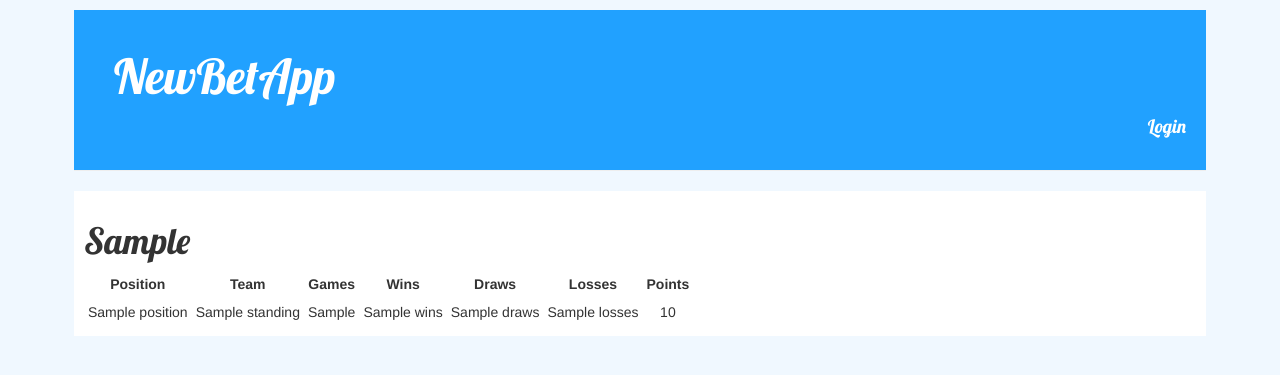
After one commit to psawicki5/Django-NewBet-App, a Django app: a page that uses NewBet/betapp/templates/base.html in a window 1280 px wide. The commit adds this page. Shown: the top 375 px of the page. Run offline with Django 3.2, Linux system fonts and the light colour scheme; tables that the repository leaves empty hold one stand-in row (values such as "Sample post"); a database or web service that is not in the repository returns one stand-in record (values such as "Sample title"); data that the repository does not hold is empty; some libraries are stand-ins or nearby versions.

Commit message:
add league table

```diff
--- a/NewBet/NewBet/urls.py
+++ b/NewBet/NewBet/urls.py
@@ -24,6 +24,8 @@ urlpatterns = [
     url(r'^$', CompetitionsView.as_view(), name="competitions"),
     url(r'^competition/(?P<id>[\d]+)', CompetitionView.as_view(),
         name="competition"),
+    url(r'^competition_table/(?P<id>[\d]+)', CompetitionTableView.as_view(),
+        name="competition-table"),
     url(r'^login/', LoginView.as_view(), name="login"),
     url(r'^logout/', LogoutView.as_view(), name="logout"),
     url(r'^register/', RegisterView.as_view(), name="register"),
--- a/NewBet/betapp/templates/base.html
+++ b/NewBet/betapp/templates/base.html
@@ -10,7 +10,7 @@
     <link rel="stylesheet" href="{% static 'betapp/betapp.css' %}">
 </head>
 <header class="page-header">
-    <h1>NewBetApp</h1>
+    <a href="{% url 'competitions' %}"><h1>NewBetApp</h1></a>
     <p>
         {% if user.username %}
         Logged user: {{ user.username }}<br>
--- a/NewBet/betapp/templates/fixtures.html
+++ b/NewBet/betapp/templates/fixtures.html
@@ -1,6 +1,7 @@
 {% extends 'base.html' %}
 {% block content %}
 <h1>{{ competition.caption }}</h1>
+<a href="{% url 'competition-table' competition.id %}">League Table</a>
 <ul>
     {% for fixture in fixtures %}
     <li>{{fixture.date}} | <a href="{% url 'show-team' fixture.home_team.id %}">{{ fixture.home_team.name }}</a> - <a href="{% url 'show-team' fixture.away_team.id %}">{{ fixture.away_team.name }}</a> | matchday: {{ fixture.matchday }}
--- /dev/null
+++ b/NewBet/betapp/templates/league_table.html
@@ -0,0 +1,26 @@
+{% extends 'base.html' %}
+{% block content %}
+<h1>{{ competition.caption }}</h1>
+<table>
+    <tr>
+        <th>Position</th>
+        <th>Team</th>
+        <th>Games</th>
+        <th>Wins</th>
+        <th>Draws</th>
+        <th>Losses</th>
+        <th>Points</th>
+    </tr>
+    {% for team in table %}
+    <tr>
+        <td>{{ team.position }}</td>
+        <td>{{ team.name }}</td>
+        <td>{{ team.games }}</td>
+        <td>{{ team.wins }}</td>
+        <td>{{ team.draws }}</td>
+        <td>{{ team.losses }}</td>
+        <td>{{ team.points }}</td>
+    </tr>
+    {% endfor %}
+</table>
+{% endblock %}
--- a/NewBet/betapp/views.py
+++ b/NewBet/betapp/views.py
@@ -10,7 +10,7 @@ from django.views.generic.list import ListView
 
 from .models import *
 from .forms import *
-from .api_connection import get_competitions
+from .api_connection import get_competitions, get_league_table
 from .update_db import create_competition
 
 
@@ -38,6 +38,25 @@ class CompetitionView(View):
                    "fixtures": fixtures
                    }
         return render(request, 'fixtures.html', context)
+
+
+class CompetitionTableView(View):
+    def get(self, request, id):
+        competition = Competition.objects.get(id=id)
+        api_id = competition.api_id
+        league_table = get_league_table(api_id)
+        table = []
+        for team in league_table['standing']:
+            table.append({"position": team['position'],
+                          "name": team['teamName'],
+                          "games": team['playedGames'],
+                          "wins": team['wins'],
+                          "draws": team['draws'],
+                          "losses": team['losses'],
+                          "points": team['points'],
+                          })
+        context = {"table": table, "competition": competition}
+        return render(request, 'league_table.html', context)
 
 
 def get_bet_course(fixture, bet):
```
